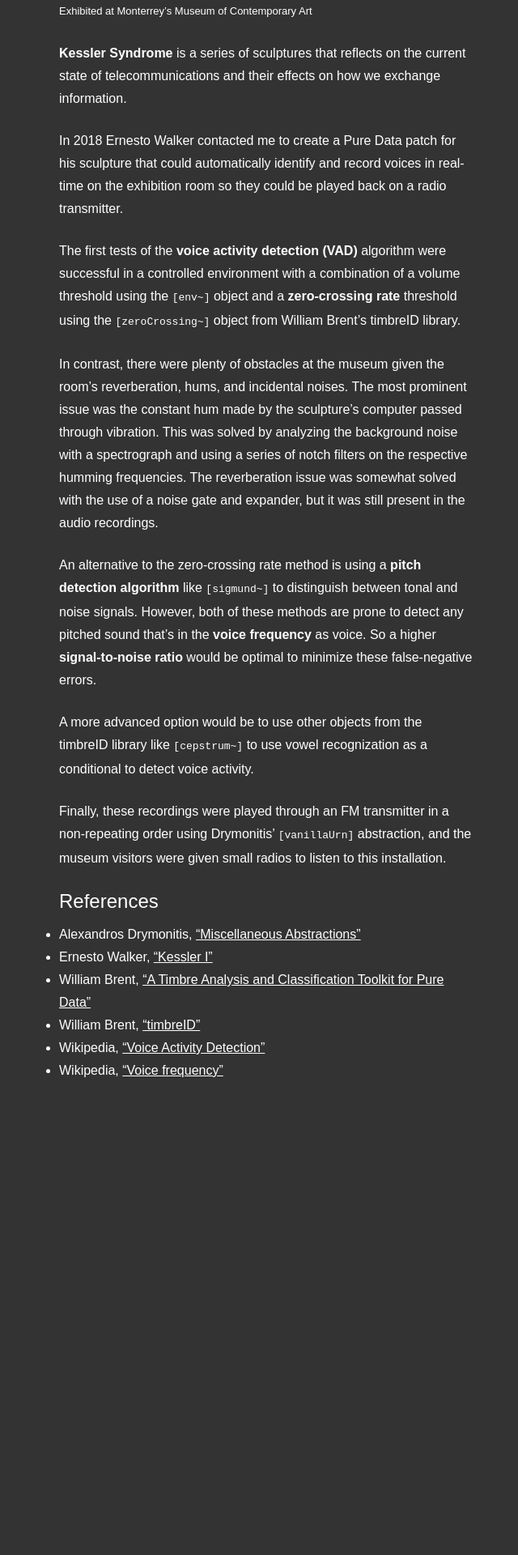
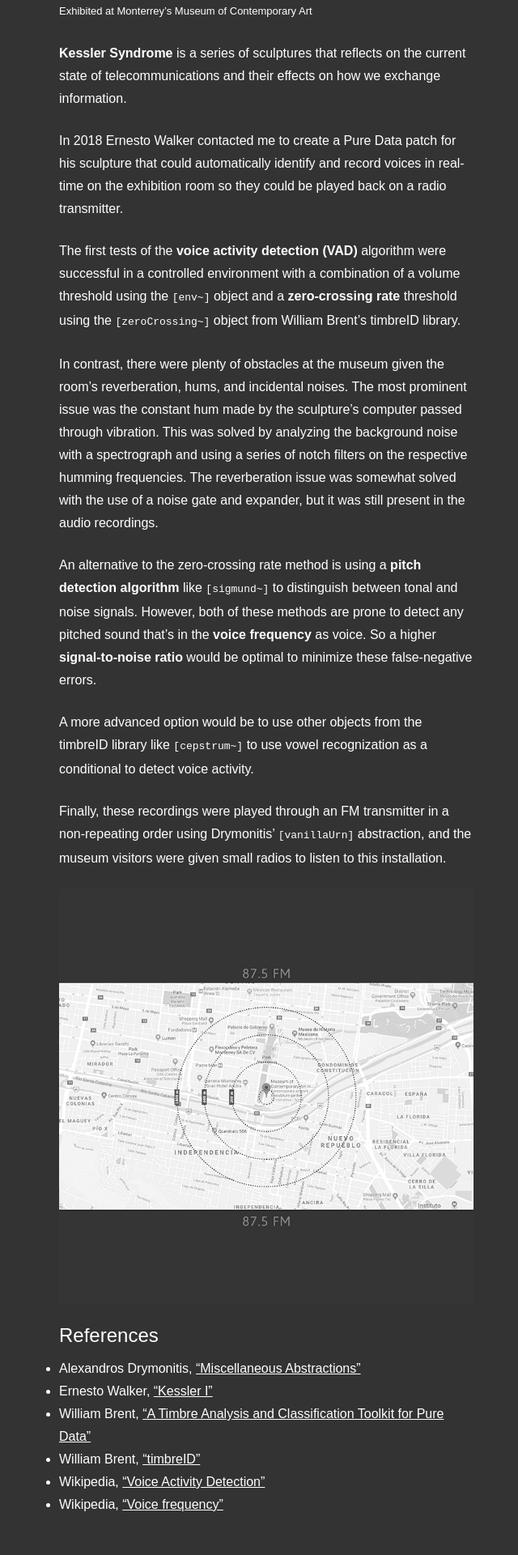
Before and after one commit to MikeMorenoAudio/mikemorenoaudio.github.io, a Jekyll site: the page built from _posts/2019-08-06-sound-installation-–-kessler-i.md, in a window 1280 px wide. Shown: the part 1012-2932 px from the top of the page at 81% size, without its empty margins (311-951 px from the left). Built offline with Jekyll 4.4.1, drawn with Linux system fonts in a browser that asks for light colours; nearby versions of some CDN libraries; some web fonts are replaced; before the commit the page ends 2396 px from its top, so only the background shows below that.

Commit message:
Update Kessler

```diff
--- a/_posts/2019-08-06-sound-installation-–-kessler-i.md
+++ b/_posts/2019-08-06-sound-installation-–-kessler-i.md
@@ -27,6 +27,8 @@ A more advanced option would be to use other objects from the timbreID library l
 
 Finally, these recordings were played through an FM transmitter in a non-repeating order using Drymonitis’ `[vanillaUrn]` abstraction, and the museum visitors were given small radios to listen to this installation.
 
+![Radio](/assets/images/2019-08-06-radio.jpg)
+
 ## References
 
 * Alexandros Drymonitis, ["Miscellaneous Abstractions"](https://github.com/alexdrymonitis/miscellaneous_abstractions/)
```
Also changed, not shown: assets/images/2019-08-06-radio.jpg (added).
